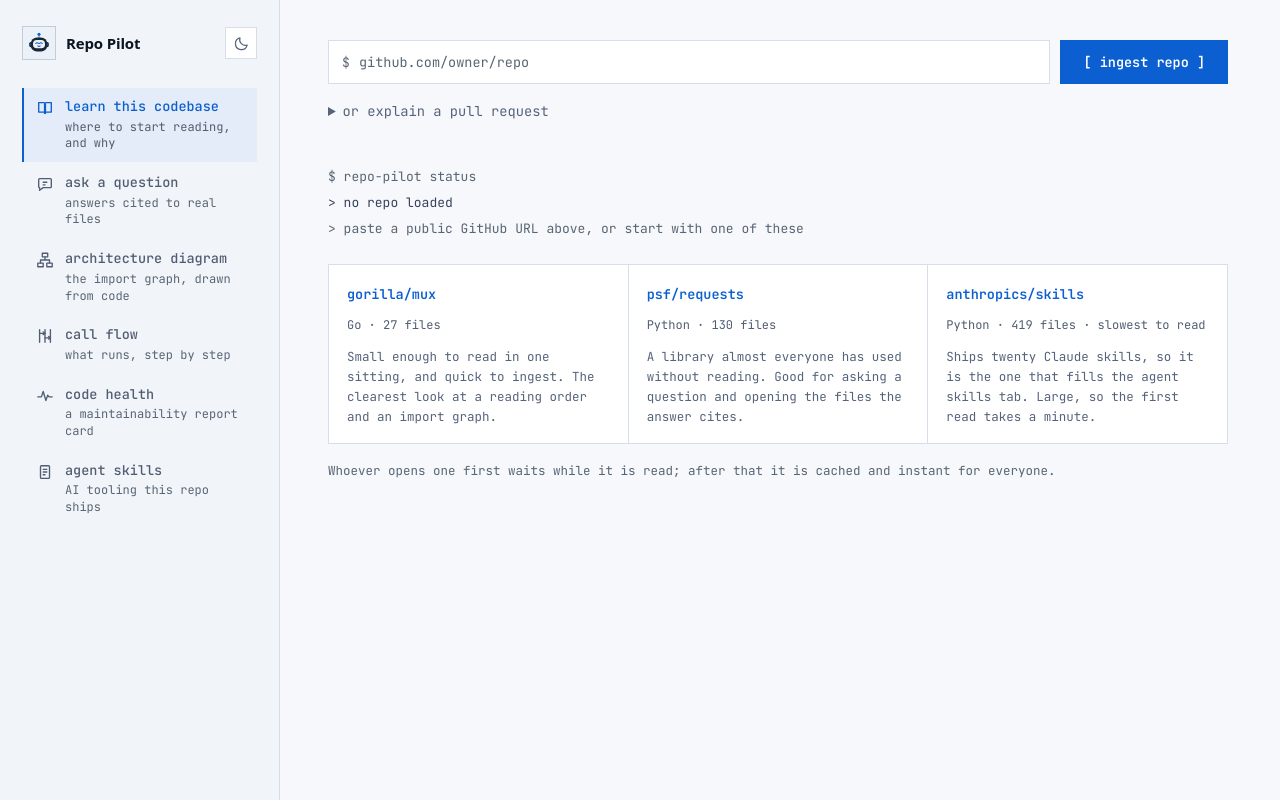
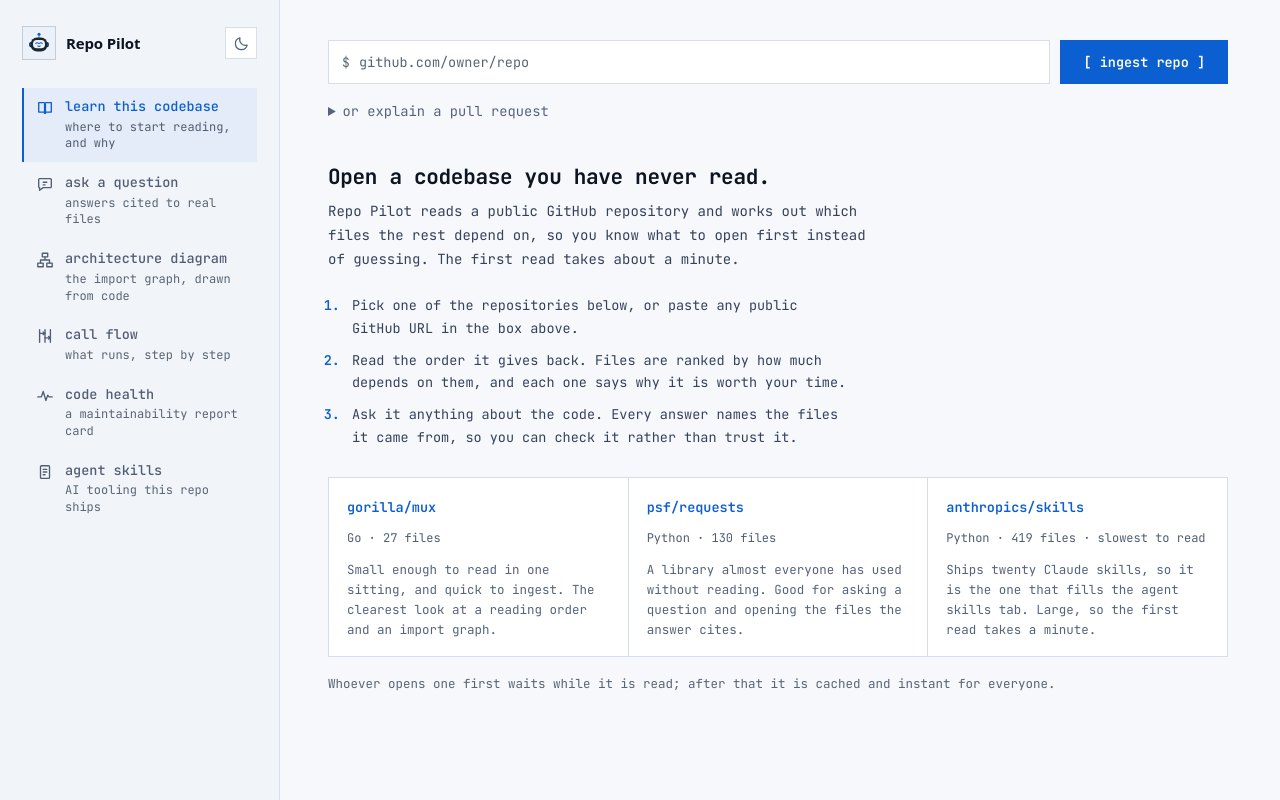
Before and after one commit to Rameen07304/repo-pilot, a FastAPI app: page /app in a window 1280 px wide. Run offline with FastAPI, Linux system fonts and the light colour scheme; parts of the project's set-up code (start-up, migrations or seed data) failed here and were passed over; some libraries are stand-ins or nearby versions.

Commit message:
Give the prose a measure, and say things a beginner can follow
Three complaints, one of them measurable.

The exported documents set main to 1100px and let paragraphs have all
of it. Measured on a real call-sequence page: 162 characters a line,
against a comfortable maximum of about 75. That is why these pages
read as a wall of text when the writing on them is actually short.
A document is two things at once -- prose you read in order, evidence
you scan -- and they do not want the same width. Prose is now held to
68ch; the diagram, the tables and the stats still get the full 1100,
because seeing a whole row at once is the point of them. Same page
after: 74 characters, figure and table still 1100px wide. The stat
labels also stop being tracked-out uppercase, which is harder to read
than the sentence case it replaced, not easier.

The code health findings were written for someone who already knew
the words. "A change here has a wide blast radius. Keep its public
surface small and stable" assumes blast radius and public surface.
All seven now say what the shape IS before what to do about it: the
cycle one explains that A imports B and B imports A and that you
cannot read or test one without the rest; the untested one explains
what a test is for. No finding lost any precision -- they got longer,
not vaguer.

The app opened on three lines of terminal cosplay, "$ repo-pilot
status / > no repo loaded", which tells a newcomer the state of the
app rather than what the app will do for them. It now opens with what
they are about to get and three steps, numbered because this one
genuinely is a sequence. The lede and steps are 64 characters a line;
the health findings and severity blurbs are 72.

```diff
--- a/app/interface/static/style.css
+++ b/app/interface/static/style.css
@@ -1819,6 +1819,32 @@ button { font-family: inherit; cursor: pointer; }
     line-height: 2;
     color: var(--ink-body);
 }
+.empty-title {
+    font-size: 21px;
+    line-height: 1.25;
+    letter-spacing: -0.015em;
+    color: var(--ink);
+    margin: 0 0 10px;
+}
+.empty-lede {
+    font-size: 14px;
+    line-height: 1.7;
+    /* A reading measure, for the same reason the exported documents got
+       one: this is the paragraph that decides whether a newcomer keeps
+       going, and it was running the full 900px. */
+    max-width: 64ch;
+    margin: 0 0 22px;
+}
+.empty-steps {
+    margin: 0 0 28px;
+    padding-left: 20px;
+    max-width: 64ch;
+    font-size: 13.5px;
+    line-height: 1.7;
+    color: var(--ink-body);
+}
+.empty-steps li { margin-bottom: 9px; padding-left: 4px; }
+.empty-steps li::marker { color: var(--accent); font-weight: 600; }
 #tabs:not(.hidden) ~ .empty-state { display: none; }
 
 /* ---------- Tab content ---------- */
@@ -2615,7 +2641,11 @@ g.node.selected-node circle {
 .health-finding { padding: 12px 14px; border: 1px solid var(--hairline); background: var(--surface); }
 .health-finding-header { display: flex; align-items: center; gap: 10px; }
 .health-finding-title { font-size: 13.5px; color: var(--ink); }
-.health-finding-detail { font-size: 12.5px; line-height: 1.6; margin: 6px 0 8px; }
+/* The explanation of a finding is the part a newcomer actually has to
+   read, so it gets a measure. The file list under it does not: a path
+   is scanned, not read, and wrapping one helps nobody. */
+.health-finding-detail { font-size: 12.5px; line-height: 1.65; margin: 6px 0 8px; max-width: 72ch; }
+.severity-blurb, #health-verdict, #health-next { max-width: 72ch; }
 .badge-high { color: var(--error); border-color: var(--error); }
 .badge-medium { color: var(--warn); border-color: var(--warn); }
 .badge-low { color: var(--ink-faint); }
--- a/app/interface/templates/app.html
+++ b/app/interface/templates/app.html
@@ -508,9 +508,23 @@
             </aside>
 
             <section class="empty-state" aria-label="No repository loaded">
-                <div class="dim">$ repo-pilot status</div>
-                <div>&gt; no repo loaded</div>
-                <div class="dim">&gt; paste a public GitHub URL above, or start with one of these</div>
+                {# This is the first thing a newcomer sees, and it used to be
+                   three lines of terminal cosplay that told them the state of
+                   the app rather than what the app would do for them. The
+                   three steps below are a real sequence, which is the only
+                   reason they are numbered. #}
+                <h2 class="empty-title">Open a codebase you have never read.</h2>
+                <p class="empty-lede">
+                    Repo Pilot reads a public GitHub repository and works out which files
+                    the rest depend on, so you know what to open first instead of guessing.
+                    The first read takes about a minute.
+                </p>
+
+                <ol class="empty-steps">
+                    <li>Pick one of the repositories below, or paste any public GitHub URL in the box above.</li>
+                    <li>Read the order it gives back. Files are ranked by how much depends on them, and each one says why it is worth your time.</li>
+                    <li>Ask it anything about the code. Every answer names the files it came from, so you can check it rather than trust it.</li>
+                </ol>
 
                 {# Real repositories, sizes measured rather than guessed. Each
                    one is here because it shows a different thing. #}
```
Also changed, not shown: app/application/use_cases/analyze_code_health.py (+7 -7 lines), app/interface/architecture_html.py (+25 -7 lines).
